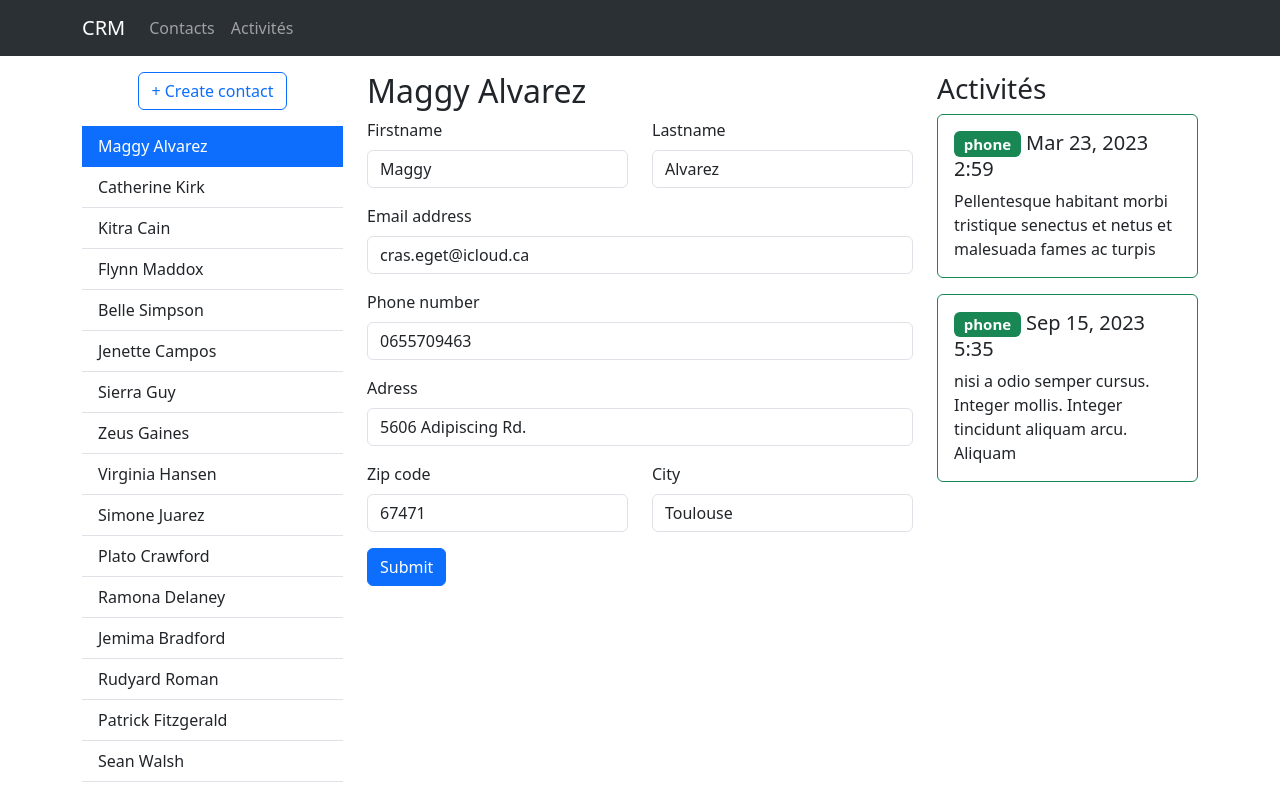
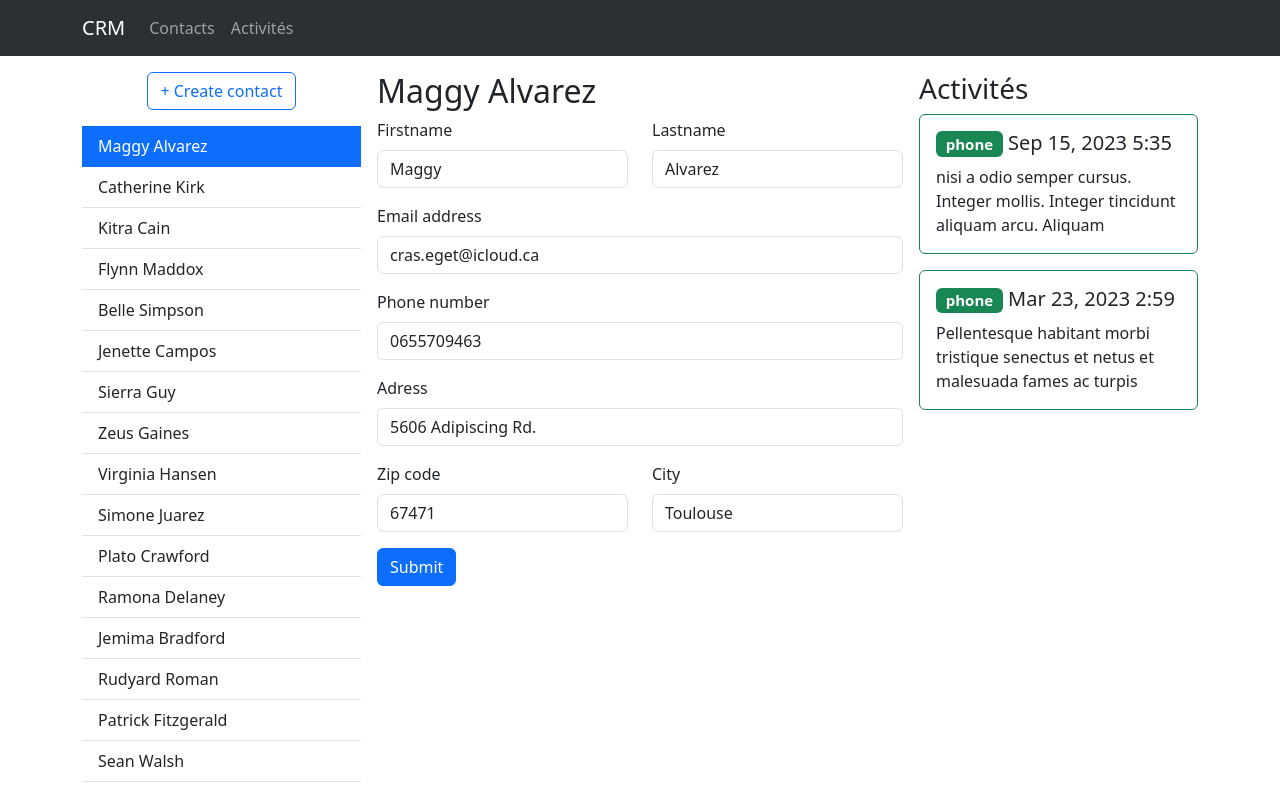
Before and after one commit to b2l/tp_react_avance, a React (Create React App) app: page / in a window 1280 px wide. Shown: the top 794 px of the page. Built offline with nearby package versions, Linux system fonts and the light colour scheme.

Commit message:
Handle contact creation

```diff
--- a/package.json
+++ b/package.json
@@ -3,6 +3,7 @@
   "version": "0.1.0",
   "private": true,
   "dependencies": {
+    "@reduxjs/toolkit": "^1.9.5",
     "@testing-library/jest-dom": "^5.16.5",
     "@testing-library/react": "^13.4.0",
     "@testing-library/user-event": "^13.5.0",
@@ -13,6 +14,7 @@
     "react": "^18.2.0",
     "react-bootstrap": "^2.8.0",
     "react-dom": "^18.2.0",
+    "react-redux": "^8.1.1",
     "react-scripts": "5.0.1",
     "web-vitals": "^2.1.4"
   },
--- a/src/App.jsx
+++ b/src/App.jsx
@@ -1,45 +1,59 @@
-import React, { useState } from "react";
+import React, { useState } from 'react'
 import {
   Nav,
   Container,
   Navbar,
-  Row,
   Col,
   Button,
   Stack,
-} from "react-bootstrap";
-import data from "./contacts.json";
-import { ContactList } from "ContactList";
-import { ContactForm } from "ContactForm";
-import { ContactActivities } from "ContactActivities";
+} from 'react-bootstrap'
+import data from './contacts.json'
+import { ContactList } from 'ContactList'
+import { ContactForm } from 'ContactForm'
+import { ContactActivities } from 'ContactActivities'
+import 'main.css'
+import { nanoid } from '@reduxjs/toolkit'
 
 export function getBg(type) {
   switch (type) {
-    case "note": {
-      return "info";
+    case 'note': {
+      return 'info'
     }
-    case "email": {
-      return "dark";
+    case 'email': {
+      return 'dark'
     }
-    case "phone": {
-      return "success";
+    case 'phone': {
+      return 'success'
     }
     default:
-      throw Error(`Unexpected activity type ${type}`);
+      throw Error(`Unexpected activity type ${type}`)
   }
 }
-
 
 function App() {
   const [contacts, setContacts] = useState(data.contacts)
   const [activeContactId, setActiveContactId] = useState(data.contacts[0].id)
 
-  const activeContact = data.contacts.find(contact => contact.id === activeContactId)
+  const activeContact = activeContactId
+    ? contacts.find((contact) => contact.id === activeContactId)
+    : {
+        firstname: '',
+        lastname: '',
+        email: '',
+        phone: '',
+        adress: '',
+        postalZip: '',
+        city: '',
+      }
 
   function saveContact(contact) {
-    setContacts(contacts.map(c =>
-      c.id === contact.id ? contact : c
-    ))
+    if (activeContactId === null) {
+      const newContact = { ...contact, id: nanoid() }
+      setContacts([...contacts, { ...newContact }])
+      setActiveContactId(newContact.id)
+    } else {
+      setContacts(contacts.map((c) => (c.id === activeContactId ? contact : c)))
+    }
   }
 
   return (
@@ -57,29 +71,44 @@ function App() {
         </Container>
       </Navbar>
       <Container fluid="lg">
-        <Row>
+        <Stack
+          direction="horizontal"
+          gap={3}
+          style={{ alignItems: 'flex-start' }}
+        >
           <Col xs={3}>
             <Stack gap={3}>
               <Button
                 variant="outline-primary"
-                style={{ margin: "auto", display: "block" }}
+                style={{ margin: 'auto', display: 'block' }}
+                onClick={(e) => setActiveContactId(null)}
               >
                 + Create contact
               </Button>
-              <ContactList onSelectContact={contact => setActiveContactId(contact.id)} activeContact={activeContact} contacts={contacts} />
+              <ContactList
+                onSelectContact={(contact) =>
+                  setActiveContactId(contact.id)
+                }
+                activeContact={activeContact}
+                contacts={contacts}
+              />
             </Stack>
           </Col>
           <Col>
-            <ContactForm key={activeContact.id} activeContact={activeContact} onSaveContact={saveContact} />
+            <ContactForm
+              key={activeContact.id}
+              activeContact={activeContact}
+              onSaveContact={saveContact}
+            />
           </Col>
           <Col xs={3}>
             <h3>Activités</h3>
-            <ContactActivities activeContact={activeContact} />
+            <ContactActivities activeContactId={activeContactId} />
           </Col>
-        </Row>
+        </Stack>
       </Container>
     </Stack>
-  );
+  )
 }
 
-export default App;
+export default App
--- a/src/ContactActivities.jsx
+++ b/src/ContactActivities.jsx
@@ -1,25 +1,28 @@
-import React from "react";
-import {
-  Badge,
-  Card, Stack
-} from "react-bootstrap";
-import data from "./contacts.json";
-import { getBg } from "App";
+import React from 'react'
+import { Badge, Card, Stack } from 'react-bootstrap'
+import data from './contacts.json'
+import { getBg } from 'App'
 
-export function ContactActivities({activeContact}) {
+export function ContactActivities({ activeContactId }) {
   return (
     <Stack gap={3}>
       {data.activities
-        .filter((activity) => activity.contactId === activeContact.id)
+        .filter((activity) => activity.contactId === activeContactId)
+        .sort((a, b) => {
+          const dateA = new Date(a.date)
+          const dateB = new Date(b.date)
+          return dateA > dateB ? 1 : -1
+        })
+        .reverse()
         .map((activity) => (
           <Card body border={getBg(activity.type)} key={activity.id}>
             <Card.Title>
-              <Badge bg={getBg(activity.type)}>{activity.type}</Badge>{" "}
+              <Badge bg={getBg(activity.type)}>{activity.type}</Badge>{' '}
               {activity.date}
             </Card.Title>
             <Card.Text>{activity.note}</Card.Text>
           </Card>
         ))}
     </Stack>
-  );
+  )
 }
--- a/src/ContactForm.jsx
+++ b/src/ContactForm.jsx
@@ -27,7 +27,6 @@ export function ContactForm({ activeContact, onSaveContact }) {
   function handleSaveContact(e) {
     e.preventDefault()
     onSaveContact({
-      id: activeContact.id,
       firstname,
       lastname,
       email,
--- a/src/ContactList.jsx
+++ b/src/ContactList.jsx
@@ -1,15 +1,18 @@
-import React from "react";
-import {
-  ListGroup,
-  ListGroupItem
-} from "react-bootstrap";
+import React from 'react'
+import { ListGroup, ListGroupItem } from 'react-bootstrap'
 
-export function ContactList({contacts, activeContact, onSelectContact}) {
-  return (<ListGroup variant="flush">
-    {contacts.map((contact) => (
-      <ListGroupItem onClick={e => onSelectContact(contact)} active={contact.id === activeContact.id} key={contact.id}>
-        {contact.firstname} {contact.lastname}
-      </ListGroupItem>
-    ))}
-  </ListGroup>);
+export function ContactList({ contacts, activeContact, onSelectContact }) {
+  return (
+    <ListGroup variant="flush" style={{ maxHeight: '86vh', overflow: 'auto' }}>
+      {contacts.map((contact) => (
+        <ListGroupItem
+          onClick={(e) => onSelectContact(contact)}
+          active={contact.id === activeContact?.id}
+          key={contact.id}
+        >
+          {contact.firstname} {contact.lastname}
+        </ListGroupItem>
+      ))}
+    </ListGroup>
+  )
 }
--- /dev/null
+++ b/src/main.css
@@ -0,0 +1,3 @@
+body {
+  height: 100vh;
+}
```
Also changed, not shown: 1 other file (tests, documents, lock files or other folders).
